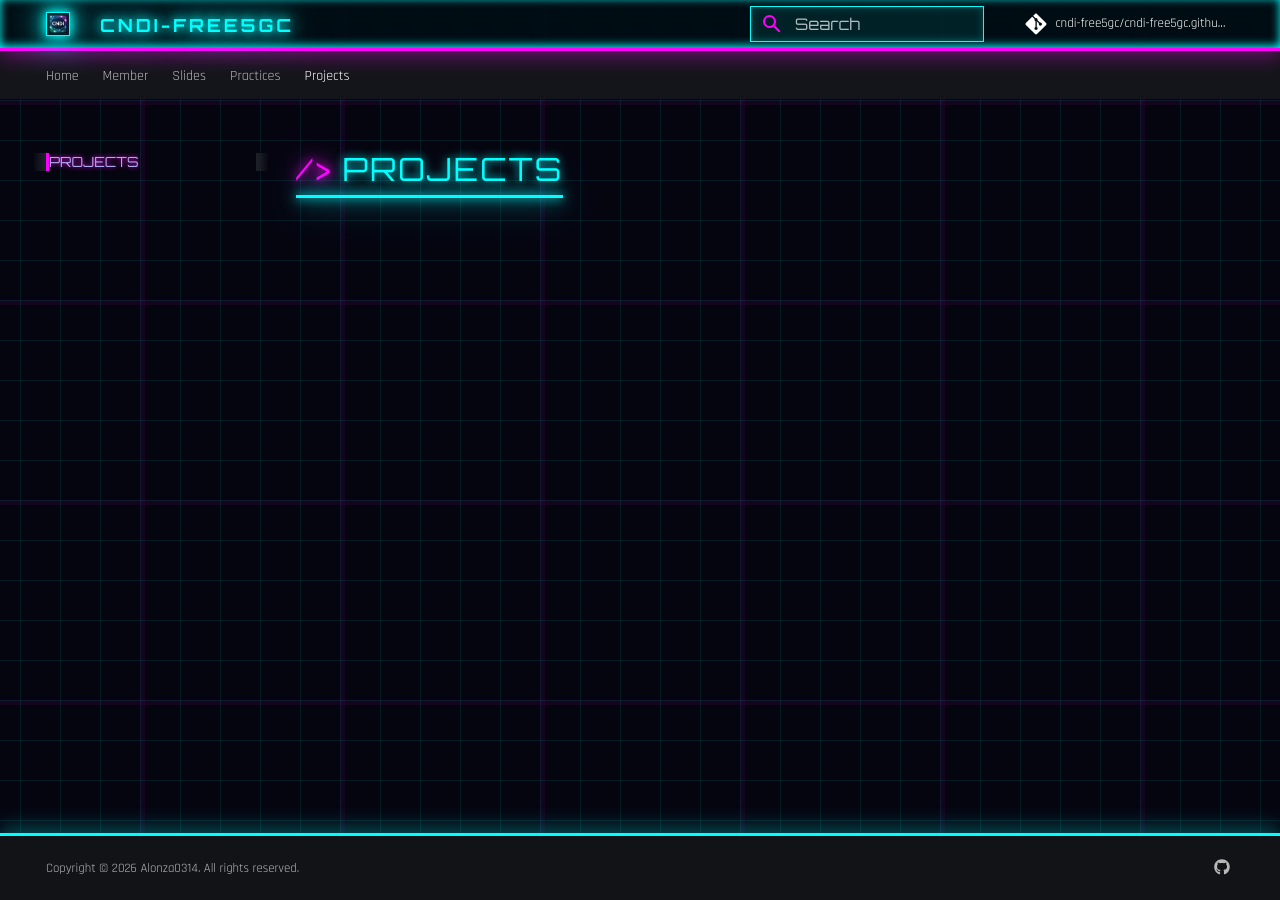
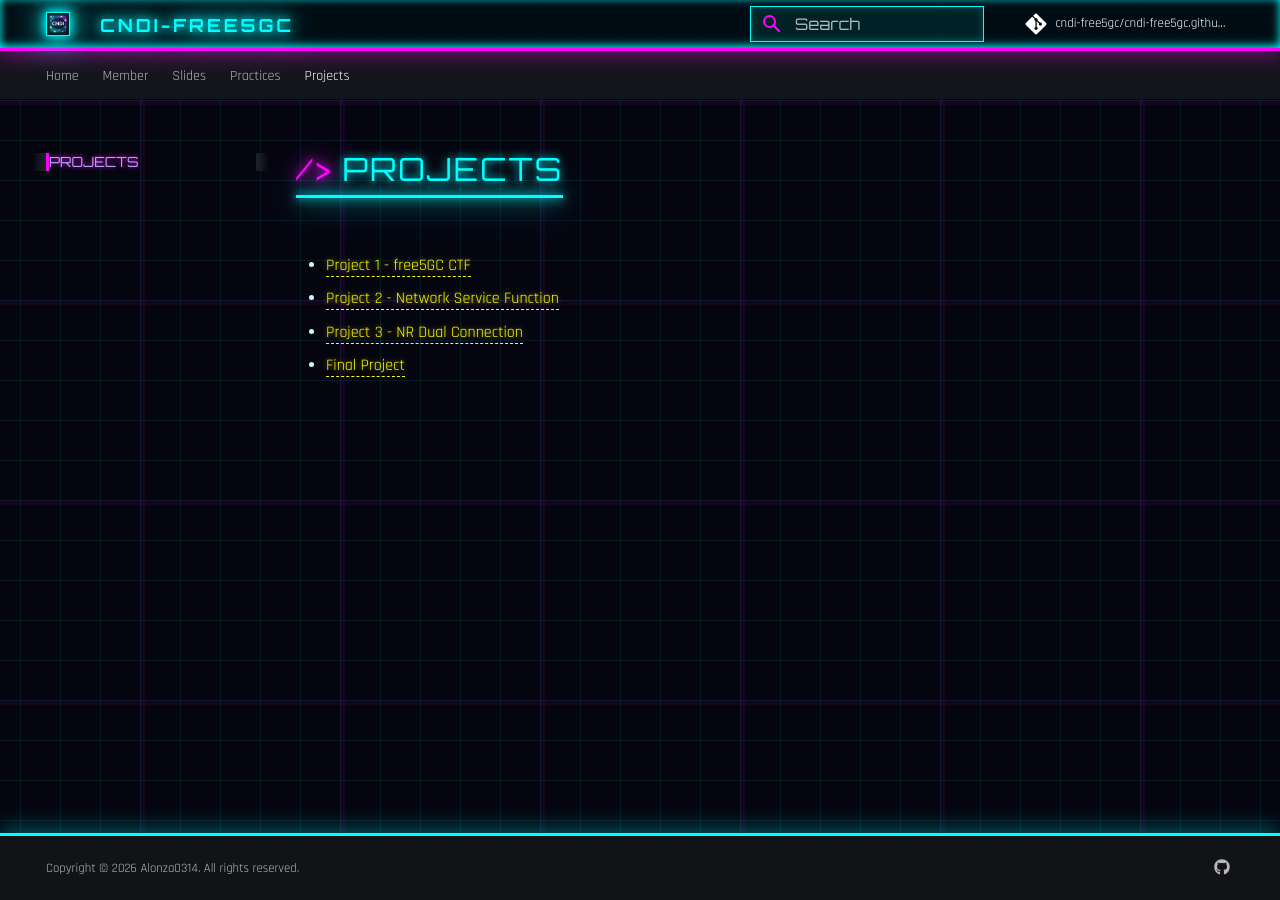
Before and after one commit to cndi-free5gc/cndi-free5gc.github.io, an MkDocs documentation site: the page built from doc/doc-project/index.md, in a window 1280 px wide. Built offline with MkDocs 1.6.1 and Material for MkDocs 9.7.7, drawn with Linux system fonts in a browser that asks for light colours; some web fonts are replaced; comment, search, counter and statistics services are not loaded.

Commit message:
feat: pj pages

```diff
--- a/doc/doc-project/index.md
+++ b/doc/doc-project/index.md
@@ -1 +1,6 @@
 # Projects
+
+- [Project 1 - free5GC CTF](./pj1.md)
+- [Project 2 - Network Service Function](./pj2.md)
+- [Project 3 - NR Dual Connection](./pj3.md)
+- [Final Project](./fp.md)
```
Also changed, not shown: doc/doc-project/fp.md (added, +1 -0 lines), doc/doc-project/pj1.md (added, +1 -0 lines), doc/doc-project/pj2.md (added, +1 -0 lines), doc/doc-project/pj3.md (added, +1 -0 lines).
